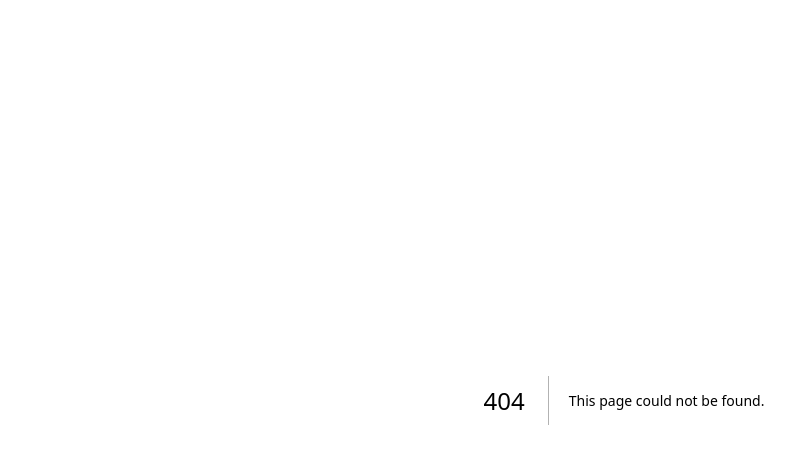
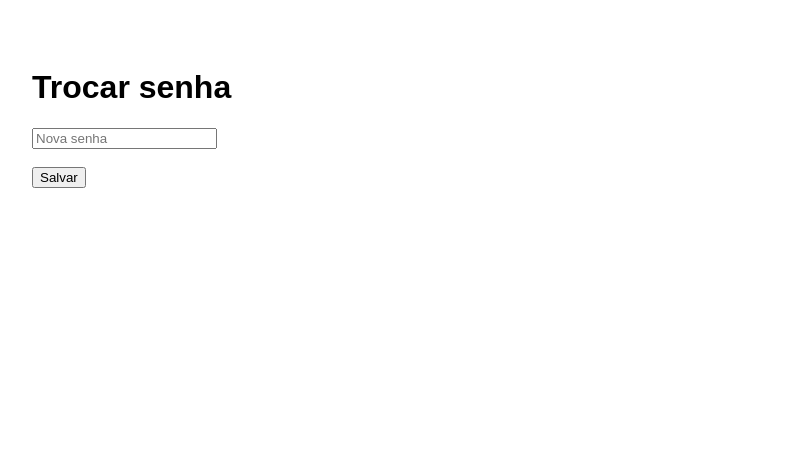
Before and after one commit to Edufig85/best-quality-19-customer-first, a Next.js app in the folder frontend/: page /change-password in a window 1280 px wide. Before the commit this address had no page. Shown: the top 464 px of the page, without its empty margins (16-811 px from the left). Built offline with nearby package versions, Linux system fonts and the light colour scheme.

Commit message:
Create page.jsx

```diff
--- /dev/null
+++ b/frontend/app/change-password/page.jsx
@@ -0,0 +1,53 @@
+"use client";
+
+import { useState } from "react";
+import { useRouter } from "next/navigation";
+
+export default function ChangePassword() {
+  const router = useRouter();
+  const [senha, setSenha] = useState("");
+  const [msg, setMsg] = useState("");
+
+  const salvar = async () => {
+    const cpf = localStorage.getItem("cpf");
+    if (!cpf) {
+      router.push("/login");
+      return;
+    }
+
+    const res = await fetch(
+      `${process.env.NEXT_PUBLIC_API_URL}/change-password`,
+      {
+        method: "POST",
+        headers: { "Content-Type": "application/json" },
+        body: JSON.stringify({ cpf, newPassword: senha }),
+      }
+    );
+
+    if (!res.ok) {
+      setMsg("Erro ao trocar senha");
+      return;
+    }
+
+    localStorage.removeItem("cpf");
+    router.push("/login");
+  };
+
+  return (
+    <div style={{ padding: 40 }}>
+      <h1>Trocar senha</h1>
+
+      <input
+        type="password"
+        placeholder="Nova senha"
+        value={senha}
+        onChange={(e) => setSenha(e.target.value)}
+      />
+
+      <br /><br />
+
+      <button onClick={salvar}>Salvar</button>
+      <p>{msg}</p>
+    </div>
+  );
+}
```
